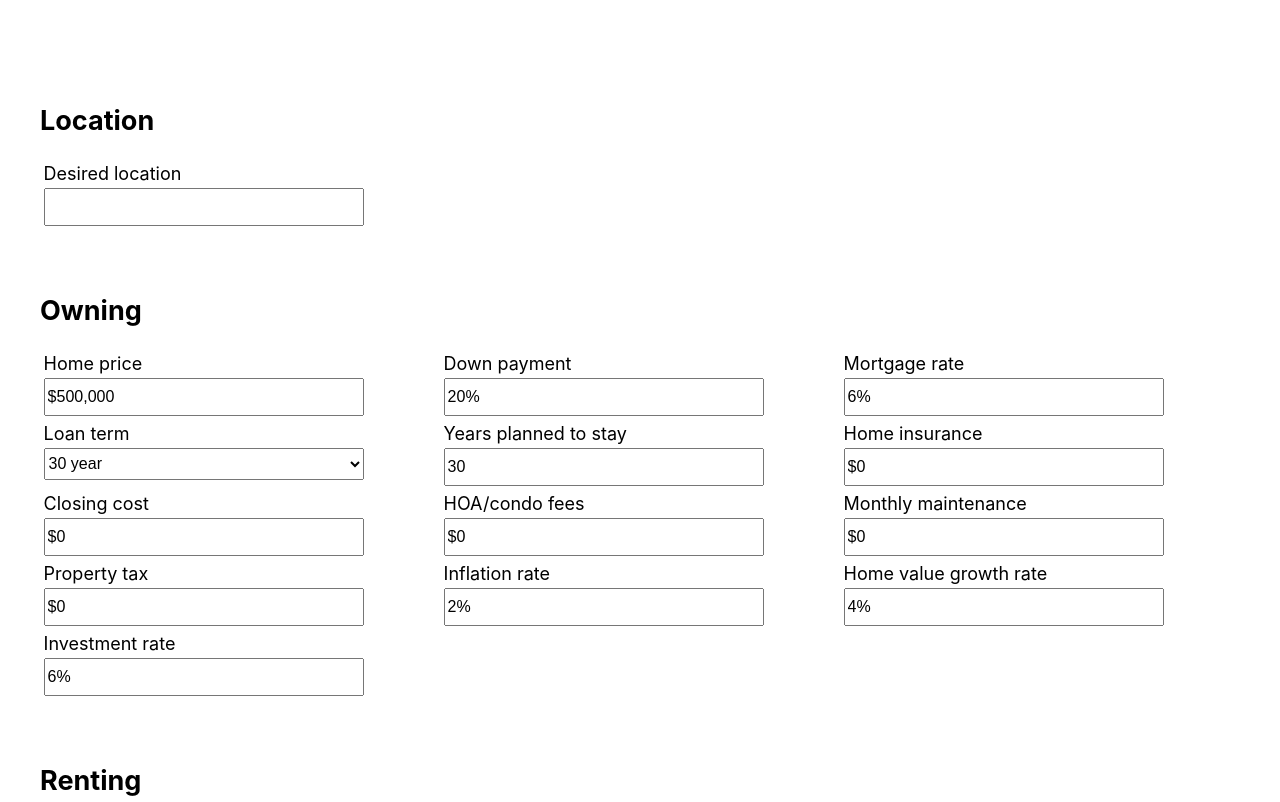
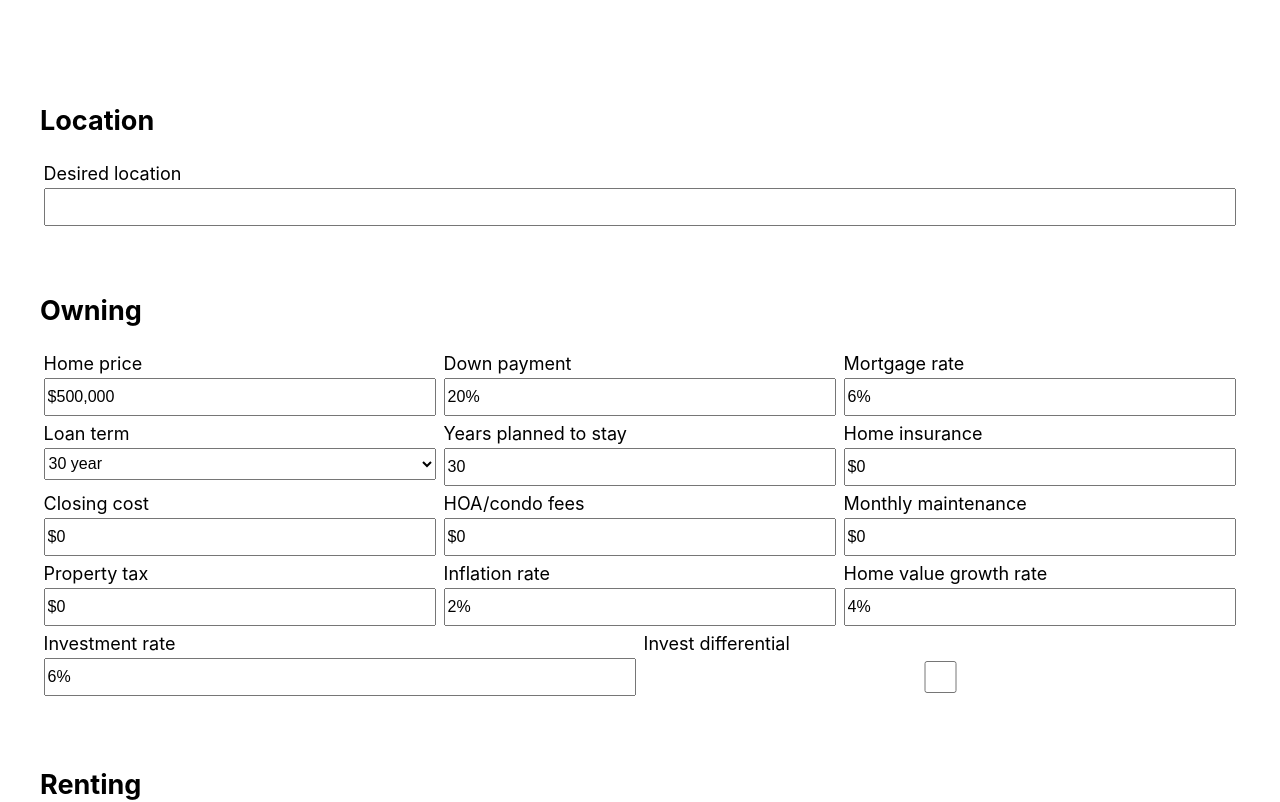
Before and after one commit to nickyggoodman/rentorbuy, a React (Vite) app in the folder rentorbuy/: page / in a window 1280 px wide. Shown: the top 802 px of the page. Built offline with nearby package versions, Linux system fonts and the light colour scheme.

Commit message:
fix flex of inputFields

```diff
--- a/rentorbuy/src/CalcForm.css
+++ b/rentorbuy/src/CalcForm.css
@@ -3,8 +3,7 @@
 }
 
 .calcFormSection {
-  margin: 0 auto 0 0;
-  width: auto;
+  margin: auto;
   display: flex;
   flex-direction: row;
   flex-wrap: wrap;
@@ -21,9 +20,9 @@
 }
 
 .inputField {
-  margin: 0 auto 0 0;
+  flex: 1 0 31%;
+  margin: 0 0 0 0;
   padding: .2em;
-  width: 20rem;
   display: flex;
   flex-direction: column;
   text-align: left;
--- a/rentorbuy/src/CalcForm.jsx
+++ b/rentorbuy/src/CalcForm.jsx
@@ -1,4 +1,5 @@
 import './CalcForm.css';
+import Switch from "./Switch.jsx";
 import { useState } from 'react';
 import { formatNumberInString, extractNumberInString } from './number-formatter';
 
@@ -117,7 +118,6 @@ function CalcForm({updateInputValue, inputValues}) {
             id="downPayment" className="percentageInput"
             onChange={handleInputChange}
             onFocus={(e)=> e.target.setSelectionRange(e.target.value.length-1,e.target.value.length-1)}/>
-
         </div>
 
         <div className="inputField">
@@ -129,7 +129,6 @@ function CalcForm({updateInputValue, inputValues}) {
             id="mortgageRate" className="percentageInput"
             onFocus={(e)=> e.target.setSelectionRange(e.target.value.length-1,e.target.value.length-1)}
             onChange={handleInputChange} />
-
         </div>
 
         <div className="inputField">
@@ -153,7 +152,6 @@ function CalcForm({updateInputValue, inputValues}) {
             id="stayDuration"
             className="numberInput"
             onChange={handleInputChange} />
-
         </div>
 
 
@@ -165,7 +163,6 @@ function CalcForm({updateInputValue, inputValues}) {
             name="homeInsurance"
             id="homeInsurance" className="monetaryInput"
             onChange={handleInputChange}/>
-
         </div>
 
         <div className="inputField">
@@ -176,7 +173,6 @@ function CalcForm({updateInputValue, inputValues}) {
             name="closingCosts"
             id="closingCosts" className="monetaryInput"
             onChange={handleInputChange} />
-
         </div>
 
         <div className="inputField">
@@ -187,7 +183,6 @@ function CalcForm({updateInputValue, inputValues}) {
             name="hoaCondoFees"
             id="hoaCondoFees" className="monetaryInput"
             onChange={handleInputChange} />
-
         </div>
 
         <div className="inputField">
@@ -198,7 +193,6 @@ function CalcForm({updateInputValue, inputValues}) {
             name="monthlyMaintenance"
             id="monthlyMaintenance" className="monetaryInput"
             onChange={handleInputChange} />
-
         </div>
 
         <div className="inputField">
@@ -209,7 +203,6 @@ function CalcForm({updateInputValue, inputValues}) {
             name="propertyTax"
             id="propertyTax" className="monetaryInput"
             onChange={handleInputChange} />
-
         </div>
 
 
@@ -221,7 +214,6 @@ function CalcForm({updateInputValue, inputValues}) {
             name="inflationRate"
             id="inflationRate" className="percentageInput"
             onChange={handleInputChange} />
-
         </div>
 
         <div className="inputField">
@@ -245,6 +237,11 @@ function CalcForm({updateInputValue, inputValues}) {
             onChange={handleInputChange} />
         </div>
 
+        <div className="inputField">
+          <label htmlFor="switch">Invest differential</label>
+          <Switch />
+        </div>
+
       </div>
 
     {
@@ -257,6 +254,7 @@ function CalcForm({updateInputValue, inputValues}) {
       <h2>Renting</h2>
 
       <div className='calcFormSection'>
+
         <div className="inputField">
           <label htmlFor="desiredRent">Desired rent</label>
           <input
@@ -265,7 +263,6 @@ function CalcForm({updateInputValue, inputValues}) {
             name="desiredRent"
             id="desiredRent" className="monetaryInput"
             onChange={handleInputChange} />
-
         </div>
 
         <div className="inputField">
@@ -276,7 +273,6 @@ function CalcForm({updateInputValue, inputValues}) {
             name="renterInsurance"
             id="renterInsurance" className="monetaryInput"
             onChange={handleInputChange} />
-
         </div>
 
         <div className="inputField">
@@ -287,7 +283,6 @@ function CalcForm({updateInputValue, inputValues}) {
             name="securityDeposit"
             id="securityDeposit" className="monetaryInput"
             onChange={handleInputChange} />
-
         </div>
 
         <div className="inputField">
@@ -298,7 +293,6 @@ function CalcForm({updateInputValue, inputValues}) {
             name="petDeposit"
             id="petDeposit" className="monetaryInput"
             onChange={handleInputChange} />
-
         </div>
 
         <div className="inputField">
@@ -309,7 +303,6 @@ function CalcForm({updateInputValue, inputValues}) {
             name="utilIncluded"
             id="utilIncluded" className="monetaryInput"
             onChange={handleInputChange} />
-
         </div>
 
         <div className="inputField">
@@ -320,7 +313,6 @@ function CalcForm({updateInputValue, inputValues}) {
             name="appFee"
             id="appFee" className="monetaryInput"
             onChange={handleInputChange} />
-
         </div>
 
         <div className="inputField">
@@ -331,7 +323,6 @@ function CalcForm({updateInputValue, inputValues}) {
             name="parkingFee"
             id="parkingFee" className="monetaryInput"
             onChange={handleInputChange} />
-
         </div>
 
         <div className="inputField">
@@ -342,7 +333,6 @@ function CalcForm({updateInputValue, inputValues}) {
             name="maintenanceFee"
             id="maintenanceFee" className="monetaryInput"
             onChange={handleInputChange} />
-
         </div>
 
         <div className="inputField">
@@ -354,7 +344,9 @@ function CalcForm({updateInputValue, inputValues}) {
             id="amenitiesFee" className="monetaryInput"
             onChange={handleInputChange} />
         </div>
+
       </div>
+
     </div>
   );
 
--- /dev/null
+++ b/rentorbuy/src/Switch.jsx
@@ -0,0 +1,23 @@
+import React from 'react';
+import './Switch.css';
+
+function Switch() {
+  return (
+    <>
+      <input
+        className="switch-checkbox"
+        id={'switch-new'}
+        type="checkbox"
+      />
+
+      <label
+        className="switch-label"
+        htmlFor={'switch-new'}
+      >
+        <span className={'switch-button'} />
+      </label>
+    </>
+  )
+}
+
+export default Switch;
```
Also changed, not shown: rentorbuy/src/Switch.css (added).
